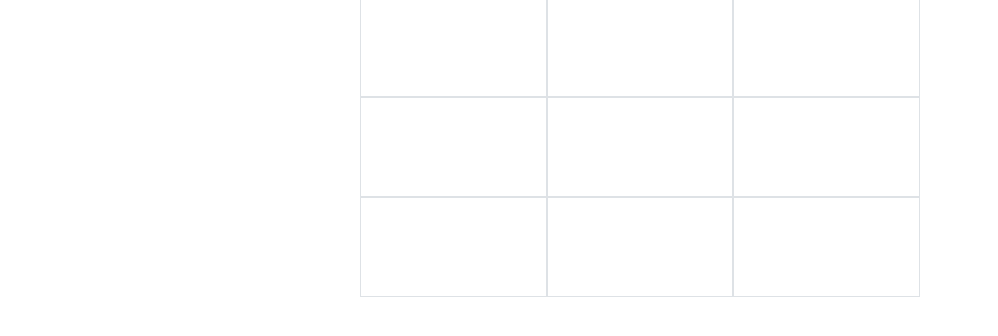
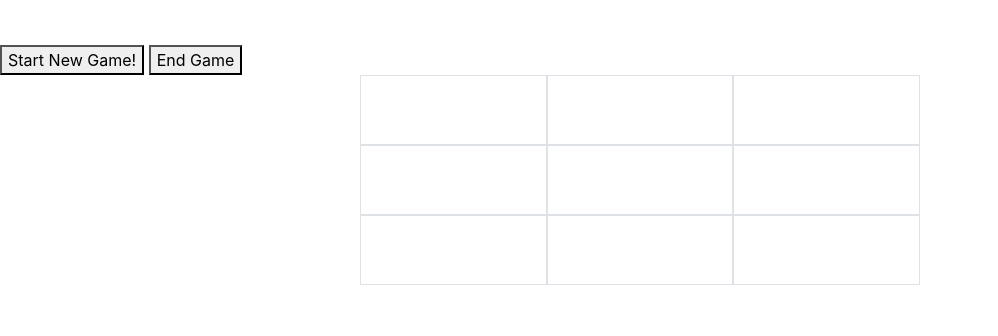
Before and after one commit to tylerr36/Tic-Tac-Toe---client, a website built with webpack: page index.html in a window 1280 px wide. Shown: the part 288-624 px from the top of the page, without its empty margins (0-998 px from the left). Built offline with nearby package versions, Linux system fonts and the light colour scheme.

Commit message:
Added new and end game buttons
Added <br> and new game/end game buttons

```diff
--- a/assets/styles/index.scss
+++ b/assets/styles/index.scss
@@ -7,7 +7,7 @@
 }
 
 .border {
-  width: 100px; height: 100px; border: 22px;
+  width: 70px; height: 70px; border: 22px;
   display: flex;
   justify-content: center;
   align-items: center;
@@ -18,6 +18,10 @@
   background-color: white;
   cursor: pointer;
   }
+
+.square{
+display: block
+}
 
   .cell:nth-child(3n) {
   border-right: 0;
--- a/index.html
+++ b/index.html
@@ -37,6 +37,13 @@
         <button>Change Password</button>
       </form>
 
+      <br></br>
+
+      <div class="game-buttons">
+        <button class="game-start" type="button">Start New Game!</button>
+        <button class="end-game">End Game</button>
+      </div>
+
     <div class="container" id="main">
       <div class="row">
               <div id="0" class="col-4 border"></div>
```
Also changed, not shown: README.md.
